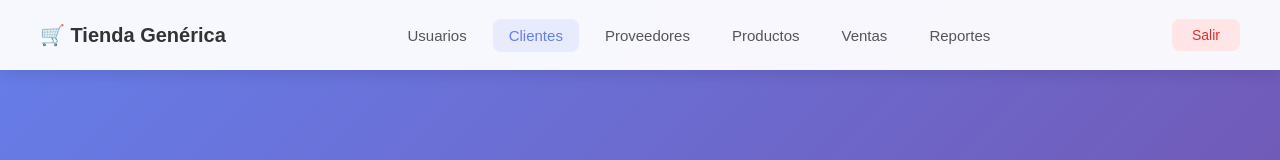
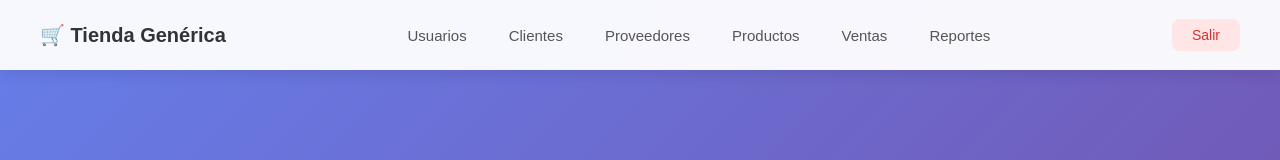
Before and after one commit to icarvajals/Proyecto_Tienda_Generica_Frontend, a React (Create React App) app: page /clientes in a window 1280 px wide. Shown: the top 160 px of the page. Built offline with nearby package versions, Linux system fonts and the light colour scheme; no server answers.

Commit message:
incorporacion de proveedores con menu

```diff
--- a/src/App.js
+++ b/src/App.js
@@ -2,7 +2,7 @@ import './App.css';
 import Login from './Login/login';
 import Bienvenida from './Bienvenida/bienvenida';
 import Clientes from './Cliente/clientes';
-import Proveedor from './Proveedor/Proveedor';
+import Proveedores from './Proveedor/Proveedores';
 import { BrowserRouter, Routes, Route } from 'react-router-dom';
 
 function App() {
@@ -12,8 +12,7 @@ function App() {
         <Route path='/' element={<Login />} />
         <Route path='/bienvenida' element={<Bienvenida />} />
         <Route path='/clientes' element={<Clientes />} />
-        {/* EL MAPA AHORA SABE A DÓNDE IR */}
-        <Route path='/proveedores' element={<Proveedor />} />
+        <Route path='/proveedores' element={<Proveedores />} />
       </Routes>
     </BrowserRouter>
   );
--- a/src/Menu/menuPrincipal.js
+++ b/src/Menu/menuPrincipal.js
@@ -5,10 +5,9 @@ function MenuPrincipal() {
     return (
         <nav className="navbar">
             <Link to="/bienvenida" className="logo">🛒 Tienda Genérica</Link>
-
             <ul className="nav-links" id="navLinks">
                 <li><a href="usuarios.html">Usuarios</a></li>
-                <li><Link to="/clientes" className="active">Clientes</Link></li>
+                <li><Link to="/clientes">Clientes</Link></li>
                 <li><Link to="/proveedores">Proveedores</Link></li>
                 <li><a href="productos.html">Productos</a></li>
                 <li><a href="ventas.html">Ventas</a></li>
--- a/src/Proveedor/Proveedores.js
+++ b/src/Proveedor/Proveedores.js
@@ -2,7 +2,7 @@ import "./proveedores.css";
 import MenuPrincipal from "../Menu/menuPrincipal";
 import { useEffect, useState } from "react";
 import { listarProveedores, eliminarProveedor, buscarProveedor } from "../Services/proveedorService";
-import ProveedorModal from "./CrearProveedor/crear_proveedor";
+import ProveedorModal from "../Proveedor/crear_proveedor/Crear_proveedor";
 
 function Proveedores() {
     const [proveedores, setProveedores] = useState([]);
--- a/src/Proveedor/crear_proveedor/Crear_proveedor.js
+++ b/src/Proveedor/crear_proveedor/Crear_proveedor.js
@@ -1,6 +1,6 @@
 import { useState, useEffect } from "react";
 import { guardarProveedor, actualizarProveedor } from "../../Services/proveedorService";
-import "./crear_proveedor.css";
+import "../crear_proveedor/Crear_proveedor.css";
 
 function ProveedorModal({ cerrarModal, actualizarTabla, proveedorAEditar }) {
 
```
